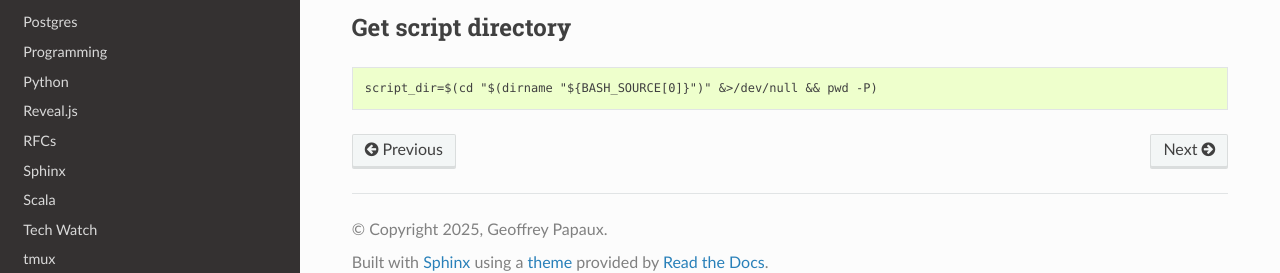
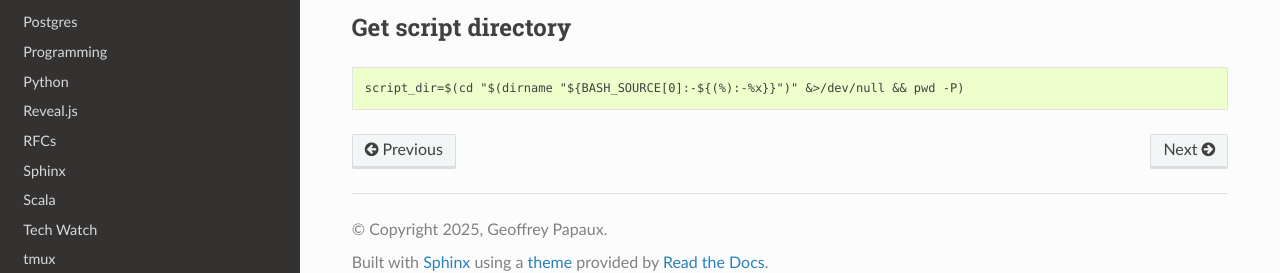
Before and after one commit to papaux/til, a Sphinx documentation site: the page built from source/bash/scripts-boilerplate.rst, in a window 1280 px wide and 1145 px high. Shown: the part 846-1119 px from the top of the window. Built offline with Sphinx 7.4.7 and the Read the Docs theme 3.1.0, drawn with Linux system fonts in a browser that asks for light colours.

```diff
--- a/source/bash/scripts-boilerplate.rst
+++ b/source/bash/scripts-boilerplate.rst
@@ -43,4 +43,4 @@ Get script directory
 
 ::
 
-  script_dir=$(cd "$(dirname "${BASH_SOURCE[0]}")" &>/dev/null && pwd -P)
+  script_dir=$(cd "$(dirname "${BASH_SOURCE[0]:-${(%):-%x}}")" &>/dev/null && pwd -P)
```
Also changed, not shown: 2 other files.
